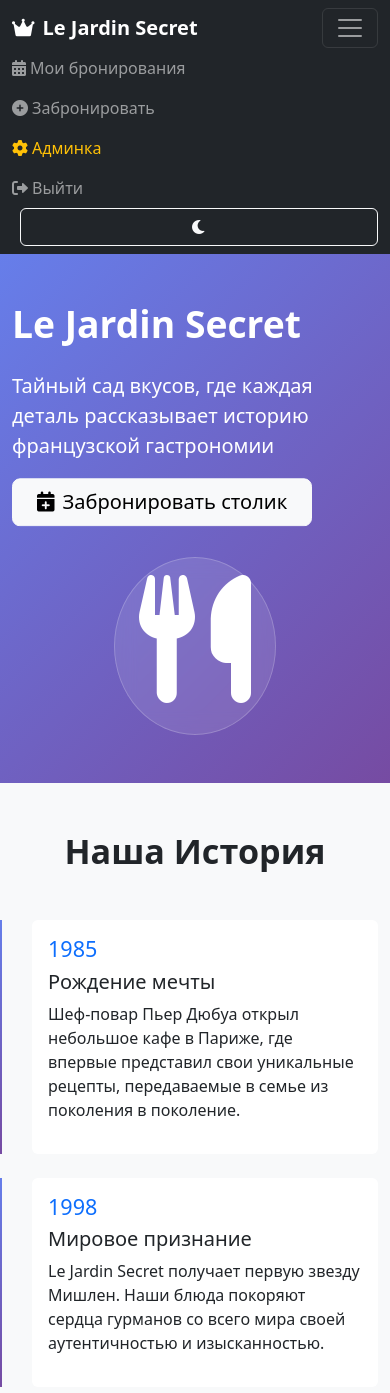
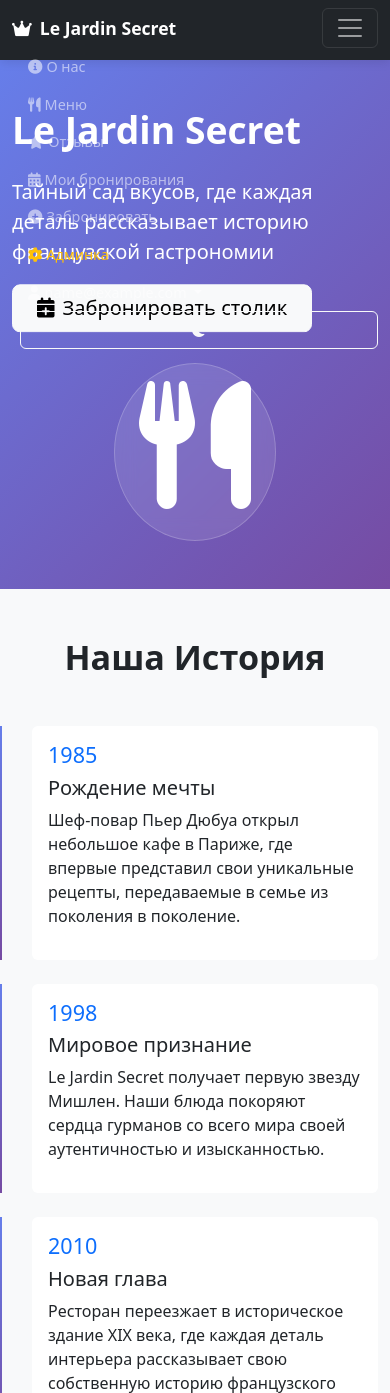
Before and after one commit to xzista/Project7, a Django app: template templates/home.html in a window 390 px wide, after a click that opens the changed part. Shown: the top 1393 px of the page. Run offline with Django 5.2, Linux system fonts and the light colour scheme; the template is opened without the code that fills it, so the values that code supplies are empty; the visitor is signed in with stand-in values (Sample User, id 1); parts of the project's set-up code (start-up, migrations or seed data) failed here and were passed over.

Commit message:
update base.html

```diff
--- a/templates/base.html
+++ b/templates/base.html
@@ -7,9 +7,34 @@
     <link href="https://cdn.jsdelivr.net/npm/bootstrap@5.3.0/dist/css/bootstrap.min.css" rel="stylesheet">
     <link href="https://cdnjs.cloudflare.com/ajax/libs/font-awesome/6.0.0/css/all.min.css" rel="stylesheet">
     <style>
+        :root {
+            --nav-height: 70px;
+        }
+
+        body {
+            padding-top: var(--nav-height);
+        }
+
         .theme-transition {
             transition: all 0.3s ease-in-out;
         }
+
+        /* Фиксированная навигация */
+        .fixed-nav {
+            position: fixed;
+            top: 0;
+            left: 0;
+            right: 0;
+            z-index: 1030;
+            height: var(--nav-height);
+            box-shadow: 0 2px 10px rgba(0,0,0,0.1);
+        }
+
+        .nav-scrolled {
+            background: rgba(33, 37, 41, 0.95) !important;
+            backdrop-filter: blur(10px);
+        }
+
         .hero-gradient {
             background: linear-gradient(135deg, #667eea 0%, #764ba2 100%);
         }
@@ -58,22 +83,71 @@
         .timeline-item-dark::before {
             background: linear-gradient(to bottom, #3498db, #2c3e50);
         }
+
+        /* Плавный скролл */
+        html {
+            scroll-behavior: smooth;
+        }
+
+        /* Адаптация для мобильных */
+        @media (max-width: 768px) {
+            :root {
+                --nav-height: 60px;
+            }
+
+            .navbar-brand {
+                font-size: 1.1rem;
+            }
+
+            .nav-link {
+                font-size: 0.9rem;
+                padding: 0.5rem 1rem;
+            }
+        }
+
+        /* Анимация появления навигации */
+        @keyframes slideDown {
+            from {
+                transform: translateY(-100%);
+                opacity: 0;
+            }
+            to {
+                transform: translateY(0);
+                opacity: 1;
+            }
+        }
+
+        .nav-slide-down {
+            animation: slideDown 0.5s ease-out;
+        }
     </style>
 </head>
 <body class="theme-transition">
-    <!-- Навигация -->
-    <nav class="navbar navbar-expand-lg navbar-dark bg-dark theme-transition">
+    <!-- Фиксированная навигация -->
+    <nav class="navbar navbar-expand-lg navbar-dark bg-dark fixed-nav theme-transition nav-slide-down" id="mainNav">
         <div class="container">
             <a class="navbar-brand fw-bold" href="{% url 'home' %}">
                 <i class="fas fa-crown me-2"></i>Le Jardin Secret
             </a>
 
-            <button class="navbar-toggler" type="button" data-bs-toggle="collapse" data-bs-target="#navbarNav">
+            <button class="navbar-toggler" type="button" data-bs-toggle="collapse" data-bs-target="#navbarNav"
+                    aria-controls="navbarNav" aria-expanded="false" aria-label="Переключить навигацию">
                 <span class="navbar-toggler-icon"></span>
             </button>
 
             <div class="collapse navbar-collapse" id="navbarNav">
                 <div class="navbar-nav ms-auto">
+                    <!-- Дополнительные ссылки для навигации -->
+                    <a class="nav-link" href="{% url 'home' %}#about">
+                        <i class="fas fa-info-circle me-1"></i>О нас
+                    </a>
+                    <a class="nav-link" href="{% url 'home' %}#menu">
+                        <i class="fas fa-utensils me-1"></i>Меню
+                    </a>
+                    <a class="nav-link" href="{% url 'home' %}#reviews">
+                        <i class="fas fa-star me-1"></i>Отзывы
+                    </a>
+
                     {% if user.is_authenticated %}
                         <a class="nav-link" href="{% url 'bookings:booking_list' %}">
                             <i class="fas fa-calendar-alt me-1"></i>Мои бронирования
@@ -86,20 +160,31 @@
                                 <i class="fas fa-cog me-1"></i>Админка
                             </a>
                         {% endif %}
-                        <a class="nav-link" href="{% url 'users:logout' %}">
-                            <i class="fas fa-sign-out-alt me-1"></i>Выйти
-                        </a>
+                        <div class="nav-item dropdown">
+                            <a class="nav-link dropdown-toggle" href="#" role="button" data-bs-toggle="dropdown">
+                                <i class="fas fa-user me-1"></i>{{ user.email }}
+                            </a>
+                            <ul class="dropdown-menu">
+                                <li><a class="dropdown-item" href="#">
+                                    <i class="fas fa-user-circle me-2"></i>Профиль
+                                </a></li>
+                                <li><hr class="dropdown-divider"></li>
+                                <li><a class="dropdown-item" href="{% url 'users:logout' %}">
+                                    <i class="fas fa-sign-out-alt me-2"></i>Выйти
+                                </a></li>
+                            </ul>
+                        </div>
                     {% else %}
                         <a class="nav-link" href="{% url 'users:login' %}">
                             <i class="fas fa-sign-in-alt me-1"></i>Войти
                         </a>
-                        <a class="nav-link" href="{% url 'users:register' %}">
+                        <a class="nav-link btn btn-outline-light ms-2" href="{% url 'users:register' %}">
                             <i class="fas fa-user-plus me-1"></i>Регистрация
                         </a>
                     {% endif %}
 
                     <!-- Переключатель темы -->
-                    <button class="btn btn-outline-light ms-2 theme-toggle" id="themeToggle">
+                    <button class="btn btn-outline-light ms-2 theme-toggle" id="themeToggle" title="Переключить тему">
                         <i class="fas fa-moon"></i>
                     </button>
                 </div>
@@ -110,7 +195,7 @@
     <main>
         {% if messages %}
             {% for message in messages %}
-                <div class="alert alert-{{ message.tags }} alert-dismissible fade show" role="alert">
+                <div class="alert alert-{{ message.tags }} alert-dismissible fade show mt-4" role="alert" style="margin-top: var(--nav-height) !important;">
                     {{ message }}
                     <button type="button" class="btn-close" data-bs-dismiss="alert"></button>
                 </div>
@@ -132,16 +217,22 @@
                     <h5>Контакты</h5>
                     <p><i class="fas fa-map-marker-alt me-2"></i>ул. Гастрономическая, 42</p>
                     <p><i class="fas fa-phone me-2"></i>+7 (495) 123-45-67</p>
+                    <p><i class="fas fa-envelope me-2"></i>info@lejardinsecret.ru</p>
                 </div>
                 <div class="col-md-4">
                     <h5>Часы работы</h5>
                     <p>Пн-Чт: 12:00 - 23:00</p>
                     <p>Пт-Вс: 12:00 - 00:00</p>
+                    <div class="mt-3">
+                        <a href="#" class="text-light me-3"><i class="fab fa-instagram fa-lg"></i></a>
+                        <a href="#" class="text-light me-3"><i class="fab fa-facebook fa-lg"></i></a>
+                        <a href="#" class="text-light"><i class="fab fa-tripadvisor fa-lg"></i></a>
+                    </div>
                 </div>
             </div>
             <hr>
             <div class="text-center">
-                <p>&copy; 2024 Le Jardin Secret. Все права защищены.</p>
+                <p>&copy; 2025 Le Jardin Secret. Все права защищены.</p>
             </div>
         </div>
     </footer>
@@ -175,6 +266,45 @@
                 themeToggle.title = 'Переключить на темную тему';
             }
         }
+
+        // Эффект скролла для навигации
+        window.addEventListener('scroll', function() {
+            const nav = document.getElementById('mainNav');
+            if (window.scrollY > 100) {
+                nav.classList.add('nav-scrolled');
+            } else {
+                nav.classList.remove('nav-scrolled');
+            }
+        });
+
+        // Плавная прокрутка для якорных ссылок
+        document.querySelectorAll('a[href^="#"]').forEach(anchor => {
+            anchor.addEventListener('click', function (e) {
+                e.preventDefault();
+                const target = document.querySelector(this.getAttribute('href'));
+                if (target) {
+                    const navHeight = document.getElementById('mainNav').offsetHeight;
+                    const targetPosition = target.getBoundingClientRect().top + window.pageYOffset - navHeight;
+
+                    window.scrollTo({
+                        top: targetPosition,
+                        behavior: 'smooth'
+                    });
+                }
+            });
+        });
+
+        // Закрытие мобильного меню при клике на ссылку
+        document.querySelectorAll('.nav-link').forEach(link => {
+            link.addEventListener('click', () => {
+                const navbarToggler = document.querySelector('.navbar-toggler');
+                const navbarCollapse = document.querySelector('.navbar-collapse');
+
+                if (navbarCollapse.classList.contains('show')) {
+                    navbarToggler.click();
+                }
+            });
+        });
     </script>
 </body>
 </html>
```
